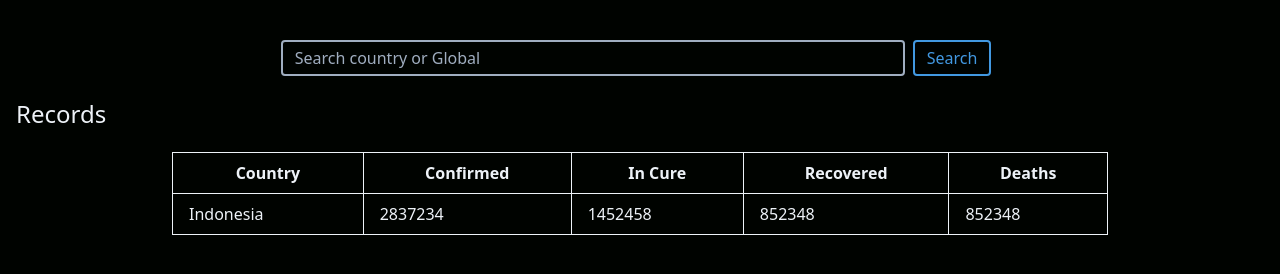
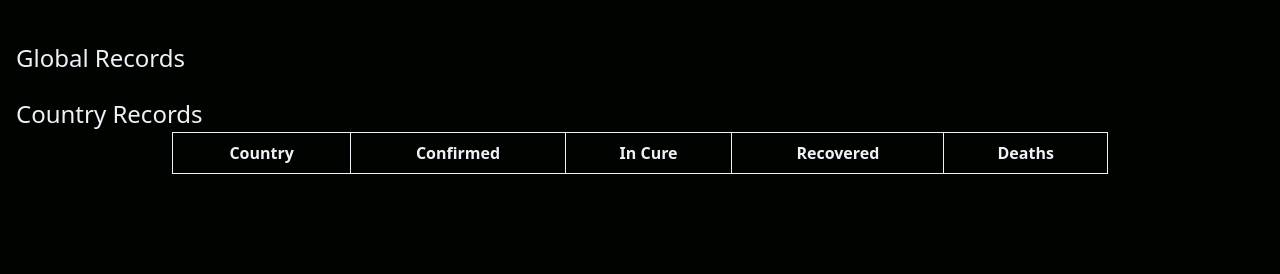
Before and after one commit to lutfiandri/covidinfo, a website built with webpack: page index.html in a window 1280 px wide. Built offline with nearby package versions, Linux system fonts and the light colour scheme; no server answers.

Commit message:
menambahkan tabel

```diff
--- a/index.html
+++ b/index.html
@@ -15,28 +15,19 @@
     </header>
 
     <main class="mt-10">
-      <div class="container mb-5">
-        <form class="flex justify-center">
-          <input
-            type="text"
-            class="bg-transparent border-2 border-gray-500 py-1 px-3 rounded w-2/3 md:w-1/2"
-            placeholder="Search country or Global"
-          />
-          <input
-            type="button"
-            value="Search"
-            class="bg-transparent border-2 border-blue-500 text-blue-500 hover:text-gray-200 hover:bg-blue-500 cursor-pointer py-1 px-3 mx-2 rounded"
-          />
-        </form>
-      </div>
-
       <div class="container">
-        <h1 class="text-2xl font-medium">Records</h1>
+        <h1 class="text-2xl font-medium">Global Records</h1>
         <div id="number-info-container" class="flex flex-wrap mb-5">
           <!-- Number Info Here -->
         </div>
 
-        <country-records />
+        <h1 class="text-2xl font-medium">Country Records</h1>
+        <div
+          id="country-records-container"
+          class="w-full xl:w-3/4 overflow-auto mb-5 mx-auto"
+        >
+          <country-records />
+        </div>
       </div>
     </main>
   </body>
--- a/src/components/CountryRecords.js
+++ b/src/components/CountryRecords.js
@@ -5,7 +5,6 @@ class CountryRecords extends HTMLElement {
 
   render() {
     this.innerHTML = `
-    <div class="w-full xl:w-3/4 overflow-auto mb-5 mx-auto">
     <table class="table-auto w-full">
       <thead>
         <tr>
@@ -17,16 +16,8 @@ class CountryRecords extends HTMLElement {
         </tr>
       </thead>
       <tbody>
-        <tr class="hover:bg-rich-black-800">
-          <td class="border border-gray-200 px-4 py-2">Indonesia</td>
-          <td class="border border-gray-200 px-4 py-2">2837234</td>
-          <td class="border border-gray-200 px-4 py-2">1452458</td>
-          <td class="border border-gray-200 px-4 py-2">852348</td>
-          <td class="border border-gray-200 px-4 py-2">852348</td>
-        </tr>
       </tbody>
     </table>
-    </div>
     `;
   }
 }
--- a/src/data/local.js
+++ b/src/data/local.js
@@ -18,7 +18,7 @@ class Local {
     return fetch(`${baseURL}/countries/${country}`)
       .then((response) => response.json())
       .then((responseJson) => responseJson)
-      .catch((err) => alert(err));
+      .catch((err) => console.log(err));
   }
 }
 
--- a/src/main.js
+++ b/src/main.js
@@ -33,13 +33,14 @@ const getGlobal = () => {
 
 const getLocalDetail = () => {
   Local.getCountries().then((response) => {
-    let countries = [];
+    const countryRecordsTbody = document.querySelector('country-records tbody');
+    countryRecordsTbody.innerHTML = '';
     response.forEach((country) => {
       Local.getCountryDetail(country).then((response) => {
         // console.log('res', response);
         if (!response.hasOwnProperty('error')) {
-          let state = {
-            country: country,
+          const state = {
+            name: country,
             confirmed: response.confirmed.value,
             inCure:
               response.confirmed.value -
@@ -48,11 +49,18 @@ const getLocalDetail = () => {
             recovered: response.recovered.value,
             deaths: response.deaths.value,
           };
-          countries.push(state);
+          countryRecordsTbody.innerHTML += `
+          <tr>
+            <td class="border border-gray-200 px-4 py-2">${state.name}</td>
+            <td class="border border-gray-200 px-4 py-2">${state.confirmed}</td>
+            <td class="border border-gray-200 px-4 py-2">${state.inCure}</td>
+            <td class="border border-gray-200 px-4 py-2">${state.recovered}</td>
+            <td class="border border-gray-200 px-4 py-2">${state.deaths}</td>
+          </tr>
+          `;
         }
       });
     });
-    return countries;
   });
 };
 
```
Also changed, not shown: dist/index.html (added), 1 other file.
